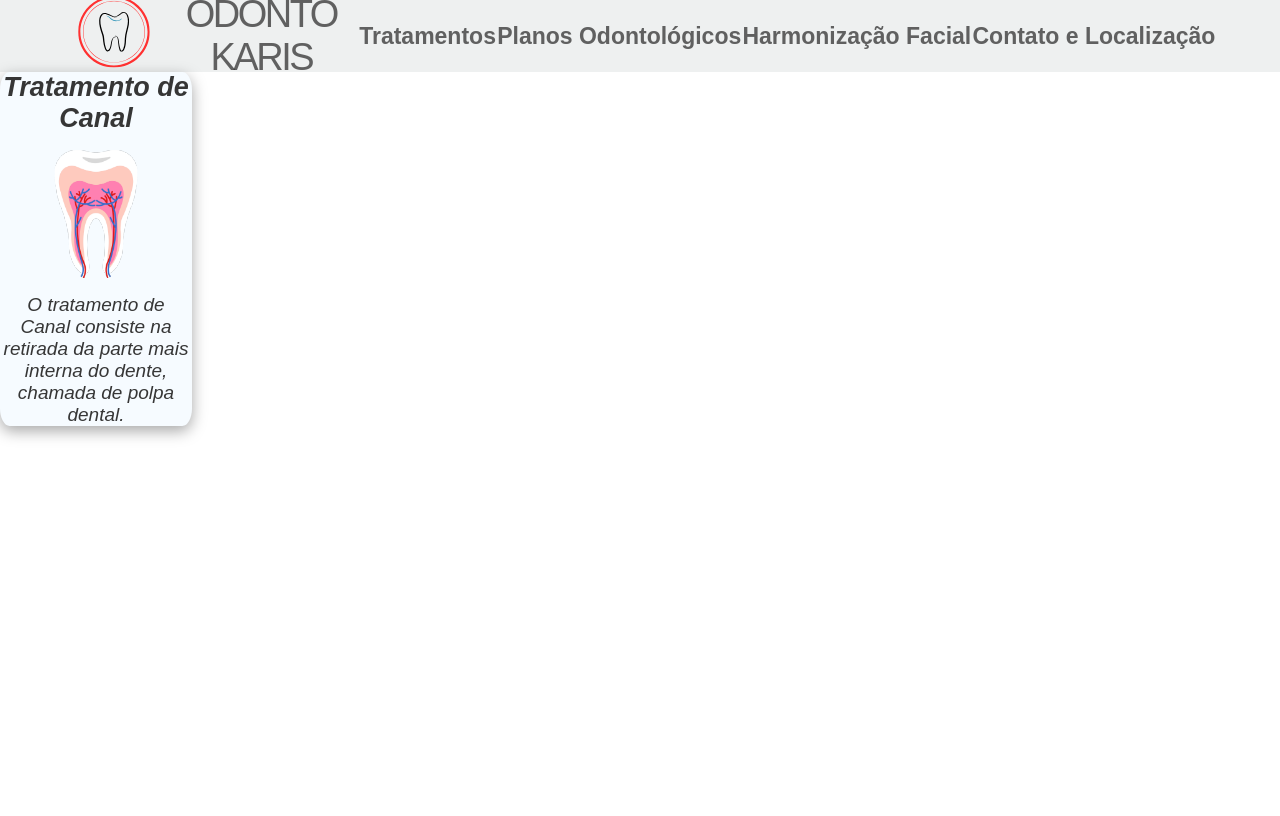
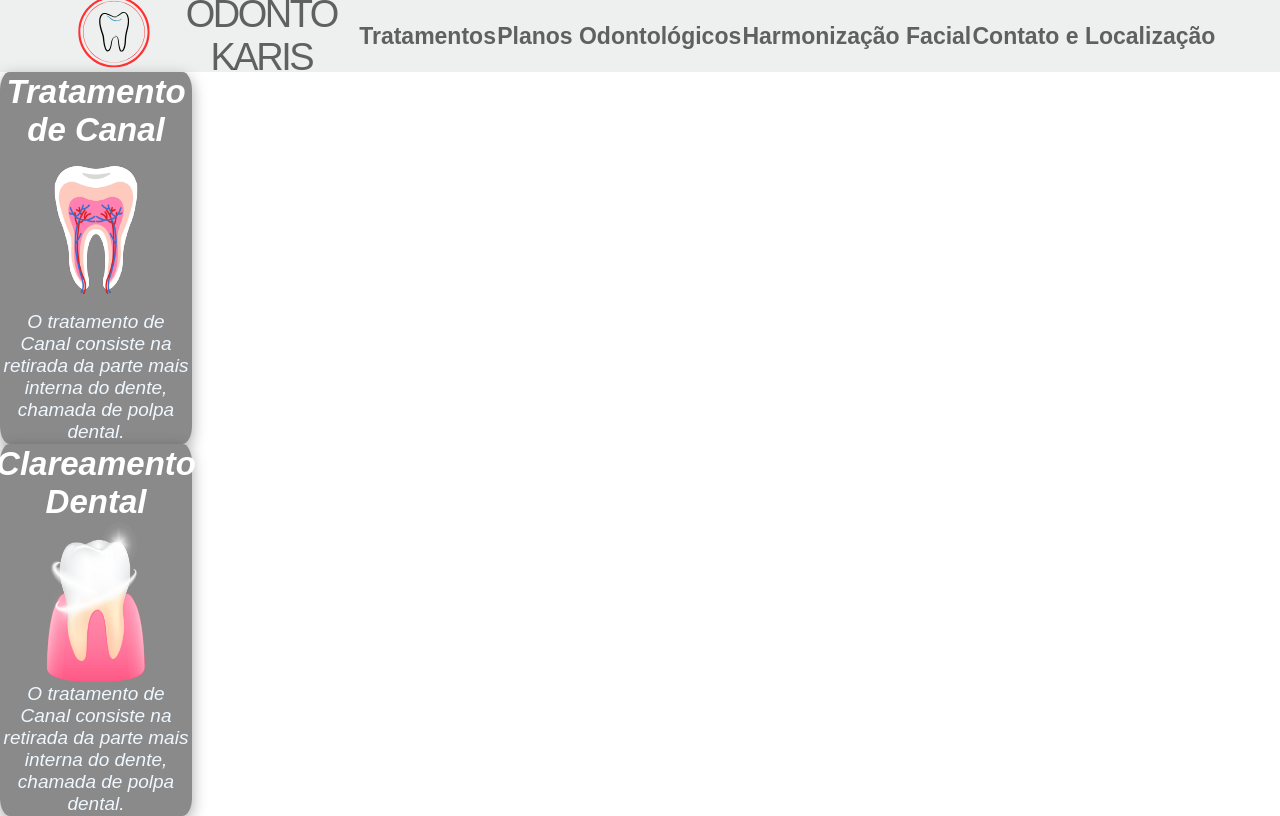
Before and after one commit to marllonwagner/odonto-karis, a React (Create React App) app: page /tratamentos in a window 1280 px wide. Built offline with nearby package versions, Linux system fonts and the light colour scheme.

Commit message:
clareamento card done

```diff
--- /dev/null
+++ b/src/components/treatments/Clareamento.jsx
@@ -0,0 +1,17 @@
+import React from 'react'
+import clareamentoIcon from '../../assets/icons/clareamentoIcon.png'
+import './css/canal.css'
+
+export default function Clareamento() {
+  return (
+    <div className='treatment-container'>
+    <p className='treatment-title'>Clareamento Dental</p>
+    <img
+    className='clr-treatment-image'
+    src={clareamentoIcon} alt="ilustração de canal" />
+    <span
+    className='treatment-description'
+    >O tratamento de Canal consiste na retirada da parte mais interna do dente, chamada de polpa dental.</span>
+  </div>
+  )
+}
--- a/src/components/treatments/css/canal.css
+++ b/src/components/treatments/css/canal.css
@@ -3,18 +3,31 @@
   justify-content: center;
   align-items: center;
   flex-direction: column;
- border-radius: 5%;
+  border-radius: 5%;
   width: 15vw;
   box-shadow: rgba(0, 0, 0, 0.35) 0px 5px 15px;
-  background-color: rgb(246, 251, 255);
+  background-color:rgb(138, 138, 138)
 }
 
 .treatment-title {
   font-family: sans-serif;
-  font-size: 27px;
+  font-size: 33px;
   font-style:italic;
   font-weight: 600;
   color: rgb(54, 54, 54);
+  color: white;
+  padding: 1px;
+}
+
+
+.treatment-description {
+  font-family: sans-serif;
+  font-size: 19px;
+  font-style:italic;
+  font-weight: 500;
+  color: rgb(54, 54, 54);
+  color: aliceblue;
+  padding: 1px;
 }
 
 .treatment-image {
@@ -22,10 +35,7 @@
   width: 20vw;
 }
 
-.treatment-description {
-  font-family: sans-serif;
-  font-size: 19px;
-  font-style:italic;
-  font-weight: 430;
-  color: rgb(54, 54, 54);
+.clr-treatment-image {
+  height: 20vh;
+  width: 10vw;
 }
--- a/src/components/treatmentsCard/TreatmentsCard.jsx
+++ b/src/components/treatmentsCard/TreatmentsCard.jsx
@@ -1,11 +1,13 @@
 import React from 'react'
 import Canal from '../treatments/Canal'
+import Clareamento from '../treatments/Clareamento'
 
 export default function TreatmentsCard() {
   return (
     <div className = 'main-container'>
       <div className='secondary-container' >
 <Canal />
+<Clareamento />
       </div>
     </div>
   )
```
